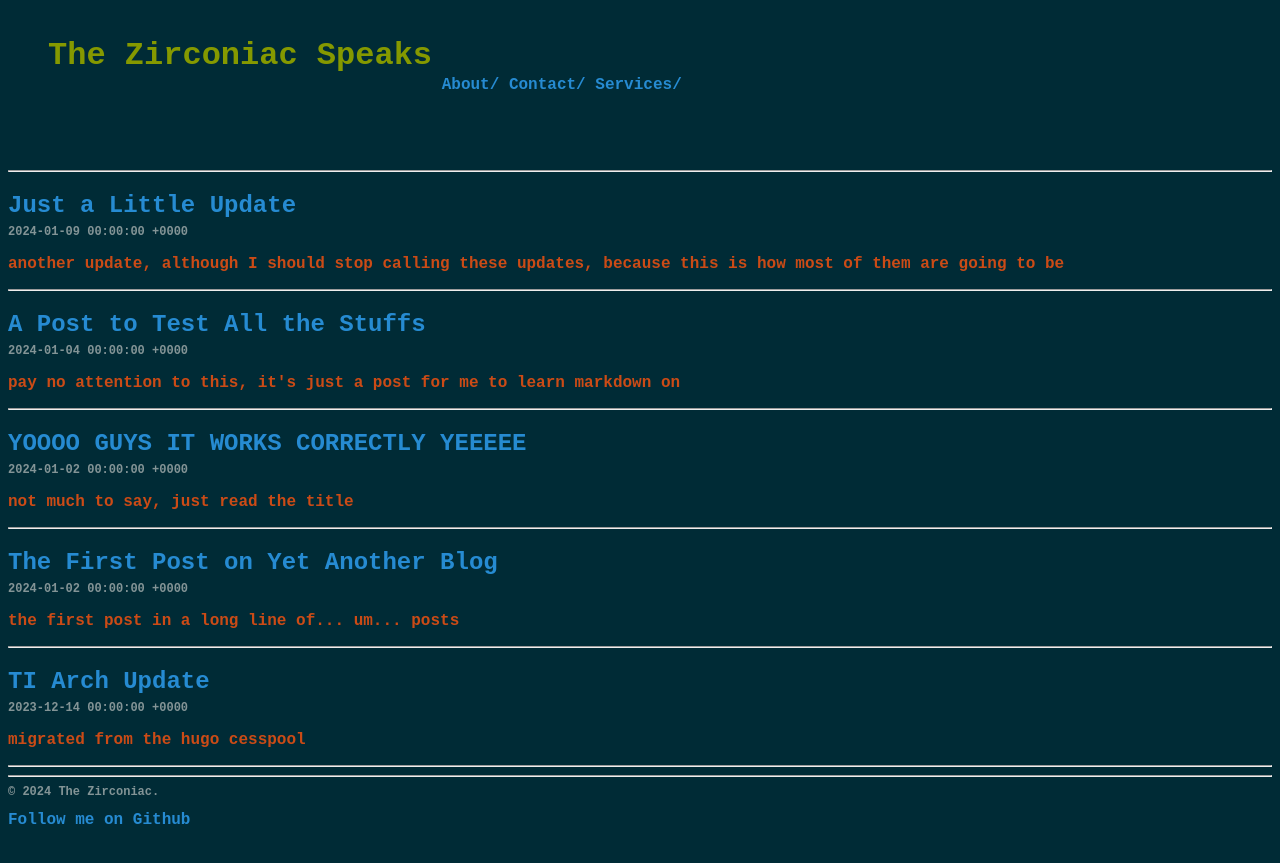
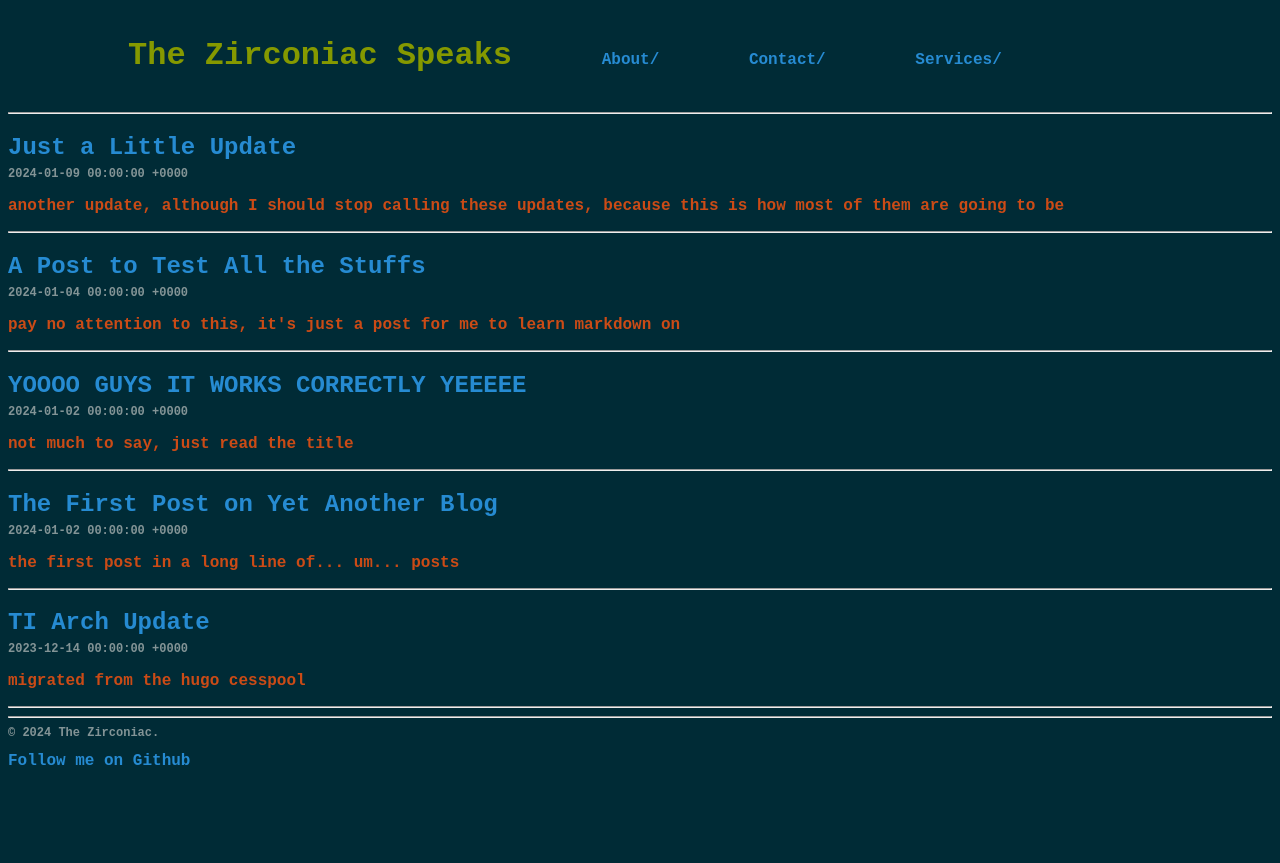
Before and after one commit to ZirconiaCubed3v2/ZirconiaCubed3v2.github.io, a Jekyll site: the page built from index.html, in a window 1280 px wide. Shown: the top 863 px of the page. Built offline with Jekyll 4.4.1, drawn with Linux system fonts in a browser that asks for light colours; some web fonts are replaced; the list of posts is cut into pages by our own code.

Commit message:
trying out some navbar stuff

```diff
--- a/_layouts/default.html
+++ b/_layouts/default.html
@@ -12,10 +12,10 @@
     <link href="https://fonts.googleapis.com/css2?family=Zeyada&display=swap" rel="stylesheet">
 
     <ul class="navbar" style="list-style:none;">
-      <li style="display:inline-block;"><h1 id="sitetitle"><a href="/" style="color:#859900">{{ site.name }}</a><h1>&nbsp;&nbsp;</li>
-      <li style="display:inline-block;"><a href="/info/about.html">About/</a><p class="noselect">&nbsp;&nbsp;</p></li>
-      <li style="display:inline-block;"><a href="/info/contact.html">Contact/</a><p class="noselect">&nbsp;&nbsp;</p></li>
-      <li style="display:inline-block;"><a href="/info/services.html">Services/</a><p class="noselect">&nbsp;&nbsp;</p></li>
+      <li style="display:inline-block;padding-left:5em;"><h1 id="sitetitle"><a href="/" style="color:#859900">{{ site.name }}</a><h1></li>
+      <li style="display:inline-block;padding-left:5em;"><a href="/info/about.html">About/</a><p class="noselect"></p></li>
+      <li style="display:inline-block;padding-left:5em;"><a href="/info/contact.html">Contact/</a><p class="noselect"></p></li>
+      <li style="display:inline-block;padding-left:5em;"><a href="/info/services.html">Services/</a><p class="noselect"></p></li>
     </ul>
     <hr style="color:#b58900">
   </head>
```
